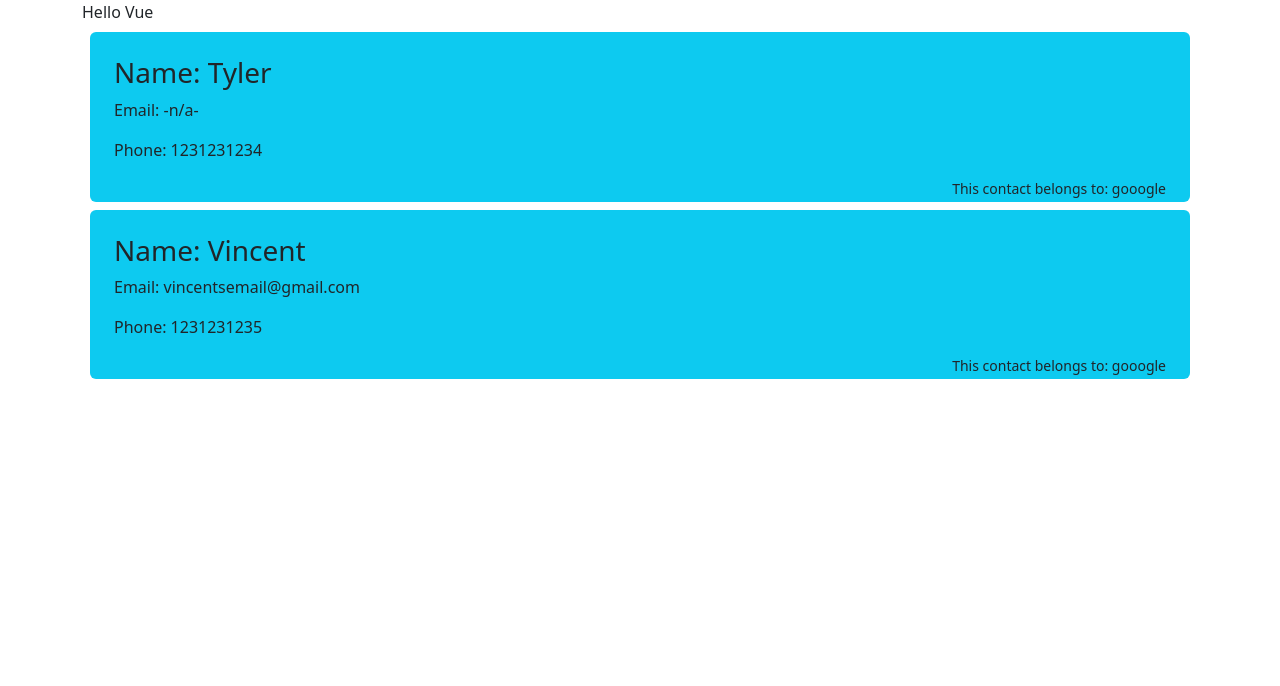
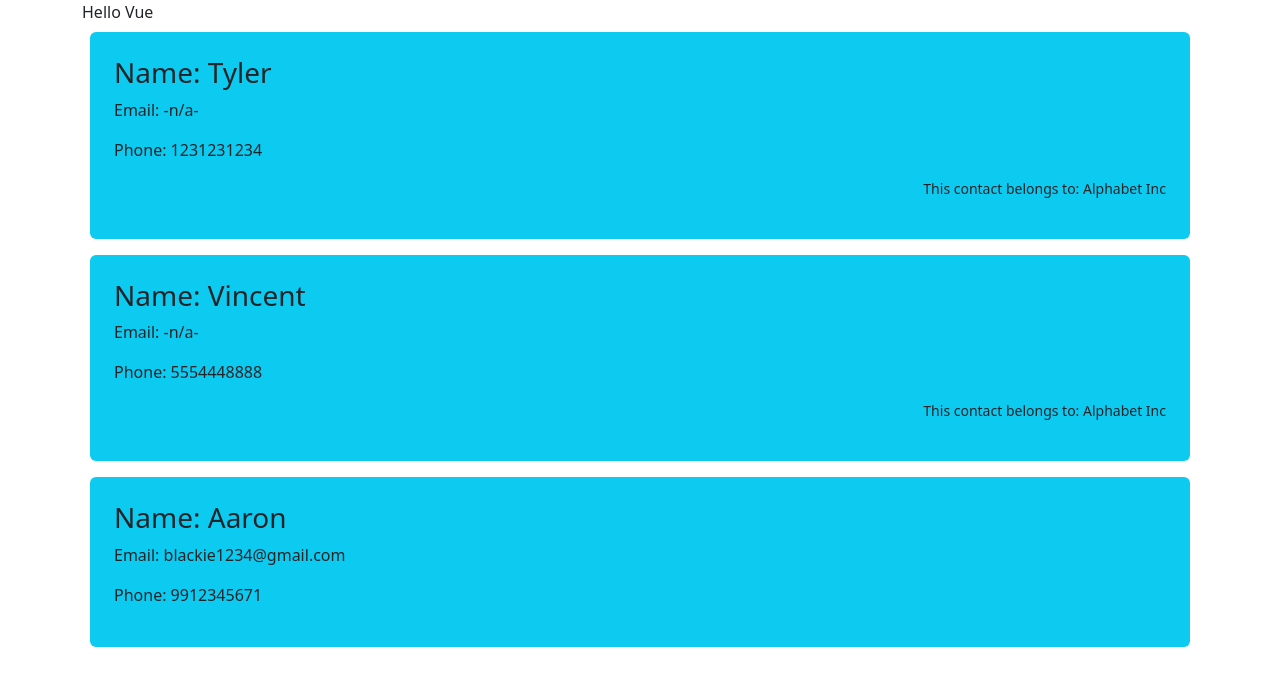
Before and after one commit to Tyler-Ke/vue-components-demo, a Vue app in the folder vue-components-demo/: page / in a window 1280 px wide. Shown: the top 686 px of the page. Built offline with nearby package versions, Linux system fonts and the light colour scheme.

Commit message:
added contacts object to display contacts

```diff
--- a/vue-components-demo/src/App.vue
+++ b/vue-components-demo/src/App.vue
@@ -1,15 +1,46 @@
 <template>
    <div class="container">
       <div>{{ message }}</div>
-      <Contact name="Tyler" :phone="1231231234" :ownername="contactsOwner"></Contact>
-      <Contact name="Vincent" :phone="1231231235" :ownername="contactsOwner" email="vincentsemail@gmail.com"></Contact>
+      <div class="row">
+         <div class="col-12" v-for="contact in contacts" :key="contact.name">
+            <Contact
+               :name="contact.name"
+               :phone="contact.phone"
+               :ownername="contact.ownerName"
+               :email="contact.email"
+               :isFavorite="contact.isFavorite"
+            ></Contact>
+         </div>
+      </div>
    </div>
 </template>
 
 <script setup>
+import {reactive, ref} from "vue";
 import Contact from "./components/Contact.vue";
 const message = "Hello Vue";
-const contactsOwner = "gooogle";
+const ownerName = ref("Alphabet Inc");
+const contacts = reactive([
+   {
+      name: "Tyler",
+      phone: 1231231234,
+      ownerName: ownerName.value,
+      isFavorite: false,
+   },
+   {
+      name: "Vincent",
+      phone: 5554448888,
+      ownerName: ownerName.value,
+      isFavorite: true,
+   },
+   {
+      name: "Aaron",
+      phone: 9912345671,
+      ownerName: "",
+      email: "blackie1234@gmail.com",
+      isFavorite: false,
+   },
+])
 </script>
 
 <style></style>
--- a/vue-components-demo/src/components/Contact.vue
+++ b/vue-components-demo/src/components/Contact.vue
@@ -1,11 +1,15 @@
 <template>
    <div class="bg-info rounded p-4 m-2">
+      <div class="row">
+         <div class="col-12">
             <h3>Name: {{ name }}</h3>
             <p>Email: {{ email }}</p>
             <p>Phone: {{ phone }}</p>
             <p class="float-end small" v-if="ownername !== ''">
                This contact belongs to: {{ ownername }}
             </p>
+         </div>
+      </div>
    </div>
 </template>
 
@@ -15,5 +19,6 @@ const props = defineProps({
    phone: Number,
    ownername: String,
    email: { type: String, required: false, default: "-n/a-" },
+   isFavorite: Boolean
 });
 </script>
```
Lines whose indentation alone changed are shown as unchanged.
